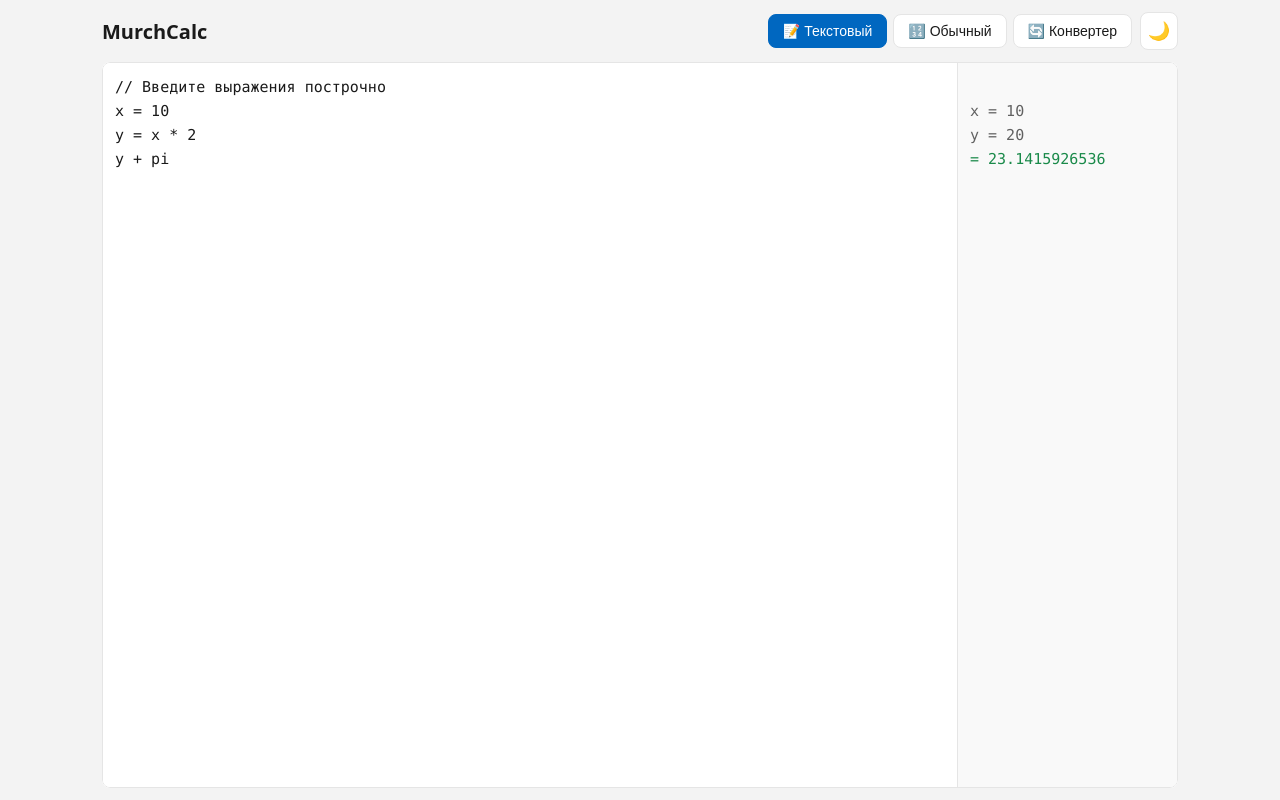
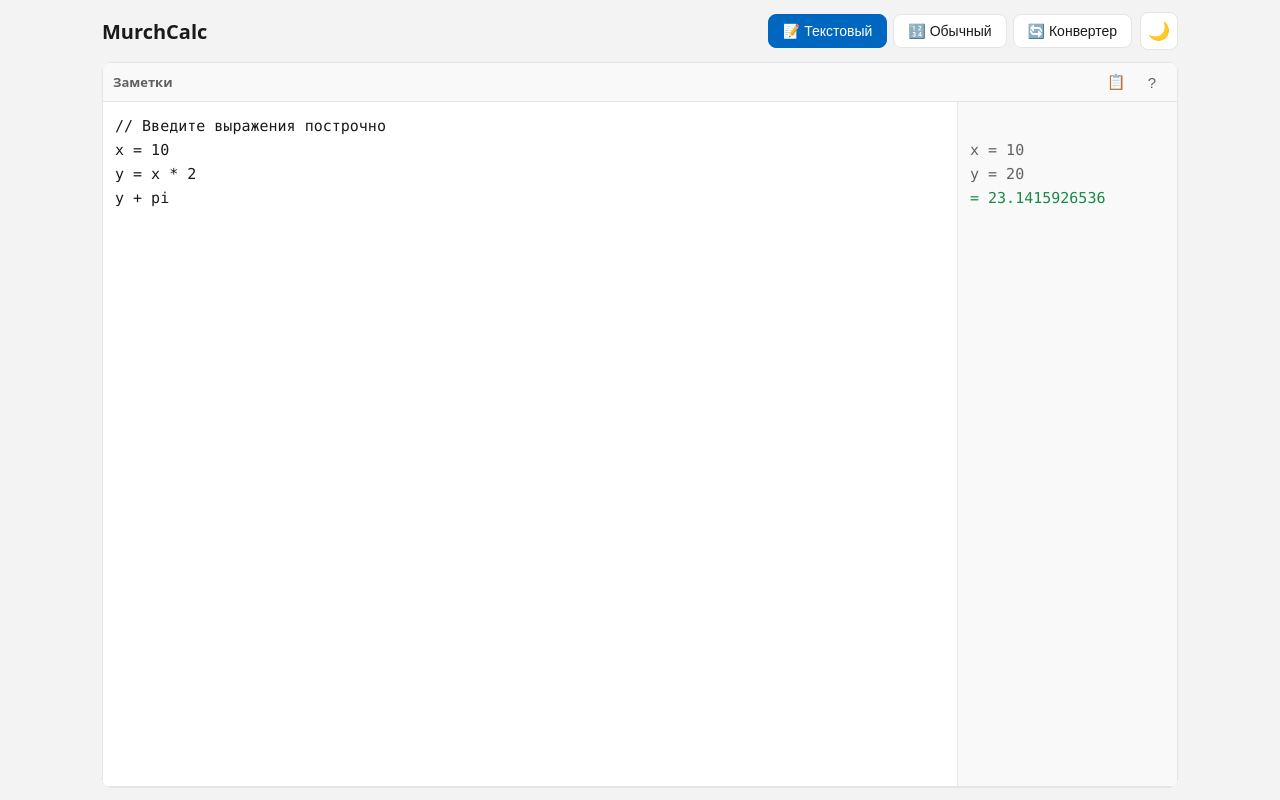
Before and after one commit to InVaeR/MurchCalc, a website built with Vite: page index.html in a window 1280 px wide. Built offline with nearby package versions, Linux system fonts and the light colour scheme.

Commit message:
feat(text): add built-in usage guide and copy content button

```diff
--- a/src/modes/text/TextMode.ts
+++ b/src/modes/text/TextMode.ts
@@ -4,9 +4,40 @@ import { computeLines, LineResult } from './lineEngine';
 
 interface TextState {
   content: string;
+  docsOpen: boolean;
 }
 
 const DEFAULT_CONTENT = `// Введите выражения построчно\nx = 10\ny = x * 2\ny + pi`;
+
+const DOCS_HTML = `
+  <div class="doc-section">
+    <h4>Основы</h4>
+    <p>Каждая строка — отдельное выражение, результат показывается справа
+    на той же строке. Пустые строки и комментарии <code>// ...</code> пропускаются.</p>
+  </div>
+  <div class="doc-section">
+    <h4>Переменные и prev</h4>
+    <p><code>x = 10</code> — присвоить значение, дальше можно использовать
+    <code>x</code>. Ссылка на предыдущий результат — <code>prev</code>.</p>
+  </div>
+  <div class="doc-section">
+    <h4>Операторы</h4>
+    <p><code>+ - * / % ^</code> с обычными приоритетами (<code>^</code>
+    правоассоциативна), постфиксный факториал <code>5!</code>.</p>
+  </div>
+  <div class="doc-section">
+    <h4>Константы и нотация</h4>
+    <p><code>pi</code>, <code>e</code>; научная нотация: <code>1e3</code>,
+    <code>2.5e-2</code>.</p>
+  </div>
+  <div class="doc-section">
+    <h4>Функции</h4>
+    <p><code>sin cos tan asin acos atan atan2 sinh cosh tanh</code></p>
+    <p><code>sqrt cbrt pow exp log ln log2</code> — <code>log</code> десятичный,
+    <code>ln</code> натуральный</p>
+    <p><code>round floor ceil trunc abs sign min max</code></p>
+  </div>
+`;
 
 export class TextMode implements CalculatorMode {
   id = 'text';
@@ -17,8 +48,12 @@ export class TextMode implements CalculatorMode {
   private container!: HTMLElement;
   private textarea!: HTMLTextAreaElement;
   private resultsEl!: HTMLElement;
+  private copyBtn!: HTMLElement;
+  private helpBtn!: HTMLElement;
+  private docsEl!: HTMLElement;
   private debounce = 0;
   private syncing = false;
+  private docsOpen = false;
 
   mount(container: HTMLElement, engine: Engine): void {
     this.engine = engine;
@@ -26,6 +61,32 @@ export class TextMode implements CalculatorMode {
 
     const wrap = document.createElement('div');
     wrap.className = 'text-mode';
+
+    // Верхняя панель: заголовок + копирование + справка
+    const toolbar = document.createElement('div');
+    toolbar.className = 'text-toolbar';
+
+    const title = document.createElement('span');
+    title.className = 'text-title';
+    title.textContent = 'Заметки';
+
+    this.copyBtn = document.createElement('button');
+    this.copyBtn.className = 'text-copy-btn';
+    this.copyBtn.textContent = '📋';
+    this.copyBtn.title = 'Копировать содержимое';
+    this.copyBtn.addEventListener('click', () => this.handleCopy());
+
+    this.helpBtn = document.createElement('button');
+    this.helpBtn.className = 'text-help-btn';
+    this.helpBtn.textContent = '?';
+    this.helpBtn.title = 'Руководство по использованию';
+    this.helpBtn.addEventListener('click', () => this.toggleDocs());
+
+    toolbar.append(title, this.copyBtn, this.helpBtn);
+
+    // Область ввода + результатов
+    const body = document.createElement('div');
+    body.className = 'text-body';
 
     this.textarea = document.createElement('textarea');
     this.textarea.className = 'text-input';
@@ -49,7 +110,14 @@ export class TextMode implements CalculatorMode {
       this.syncing = false;
     });
 
-    wrap.append(this.textarea, this.resultsEl);
+    body.append(this.textarea, this.resultsEl);
+
+    // Встроенная документация
+    this.docsEl = document.createElement('div');
+    this.docsEl.className = 'text-docs';
+    this.docsEl.innerHTML = DOCS_HTML;
+
+    wrap.append(toolbar, body, this.docsEl);
     container.appendChild(wrap);
     this.recalc();
   }
@@ -60,7 +128,7 @@ export class TextMode implements CalculatorMode {
   }
 
   serialize(): TextState {
-    return { content: this.textarea.value };
+    return { content: this.textarea.value, docsOpen: this.docsOpen };
   }
 
   deserialize(data: unknown): void {
@@ -68,6 +136,11 @@ export class TextMode implements CalculatorMode {
     if (s && typeof s.content === 'string') {
       this.textarea.value = s.content;
       this.recalc();
+    }
+    if (s && typeof s.docsOpen === 'boolean') {
+      this.docsOpen = s.docsOpen;
+      this.docsEl.classList.toggle('open', this.docsOpen);
+      this.helpBtn.classList.toggle('active', this.docsOpen);
     }
   }
 
@@ -99,4 +172,26 @@ export class TextMode implements CalculatorMode {
       this.resultsEl.appendChild(div);
     }
   }
+
+  private toggleDocs(): void {
+    this.docsOpen = !this.docsOpen;
+    this.docsEl.classList.toggle('open', this.docsOpen);
+    this.helpBtn.classList.toggle('active', this.docsOpen);
+    this.save();
+  }
+
+  private handleCopy(): void {
+    navigator.clipboard.writeText(this.textarea.value).then(() => {
+      this.copyBtn.textContent = '✓';
+      this.copyBtn.style.color = 'var(--ok)';
+      window.setTimeout(() => {
+        this.copyBtn.textContent = '📋';
+        this.copyBtn.style.color = '';
+      }, 1200);
+    }).catch(() => {});
+  }
+
+  private save(): void {
+    LocalStore.save(`mode:${this.id}`, this.serialize());
+  }
 }
--- a/src/ui/theme/theme.css
+++ b/src/ui/theme/theme.css
@@ -390,12 +390,59 @@ body {
 
 /* ---------- Text Mode ---------- */
 .text-mode {
-  display: grid;
-  grid-template-columns: 1fr 220px;
+  display: flex;
+  flex-direction: column;
   gap: 0;
   border: 1px solid var(--border);
   border-radius: var(--radius);
   overflow: hidden;
+  flex: 1;
+  min-height: 0;
+}
+
+.text-toolbar {
+  display: flex;
+  align-items: center;
+  gap: 6px;
+  padding: 6px 10px;
+  border-bottom: 1px solid var(--border);
+  background: var(--surface-alt);
+}
+
+.text-title {
+  flex: 1;
+  font-size: 13px;
+  font-weight: 600;
+  color: var(--text-muted);
+}
+
+.text-copy-btn,
+.text-help-btn {
+  background: none;
+  border: none;
+  color: var(--text-muted);
+  cursor: pointer;
+  font-size: 15px;
+  padding: 4px 0;
+  width: 30px;
+  text-align: center;
+  border-radius: var(--radius-sm);
+  transition: background 0.12s, color 0.12s;
+}
+
+.text-copy-btn:hover,
+.text-help-btn:hover {
+  background: var(--btn-hover);
+}
+
+.text-help-btn.active {
+  color: var(--accent);
+}
+
+.text-body {
+  display: grid;
+  grid-template-columns: 1fr 220px;
+  gap: 0;
   flex: 1;
   min-height: 0;
 }
@@ -423,6 +470,48 @@ body {
   line-height: 24px;
   overflow-y: auto;
   min-height: 0;
+}
+
+.text-docs {
+  border-top: 1px solid var(--border);
+  background: var(--surface-alt);
+  max-height: 0;
+  overflow: hidden;
+  padding: 0 14px;
+  transition: max-height 0.25s ease, padding 0.25s ease;
+}
+
+.text-docs.open {
+  max-height: 45%;
+  overflow-y: auto;
+  padding: 10px 14px;
+}
+
+.doc-section {
+  margin-bottom: 10px;
+}
+
+.doc-section h4 {
+  margin: 0 0 4px;
+  font-size: 13px;
+  color: var(--text);
+}
+
+.doc-section p {
+  margin: 0;
+  font-size: 13px;
+  line-height: 1.5;
+  color: var(--text-muted);
+}
+
+.doc-section code {
+  font-family: var(--mono);
+  font-size: 12px;
+  background: var(--btn-num);
+  color: var(--text);
+  padding: 1px 5px;
+  border-radius: var(--radius-sm);
+  white-space: nowrap;
 }
 
 .text-results .line { white-space: nowrap; overflow: hidden; text-overflow: ellipsis; }
@@ -618,7 +707,7 @@ body {
   .tabs { flex: 1; }
   .tab { flex: 1; text-align: center; padding: 8px 6px; }
 
-  .text-mode { grid-template-columns: 1fr; grid-template-rows: 1fr auto; }
+  .text-body { grid-template-columns: 1fr; grid-template-rows: 1fr auto; }
   .text-results {
     border-left: none;
     border-top: 1px solid var(--border);
```
Also changed, not shown: README.md.
